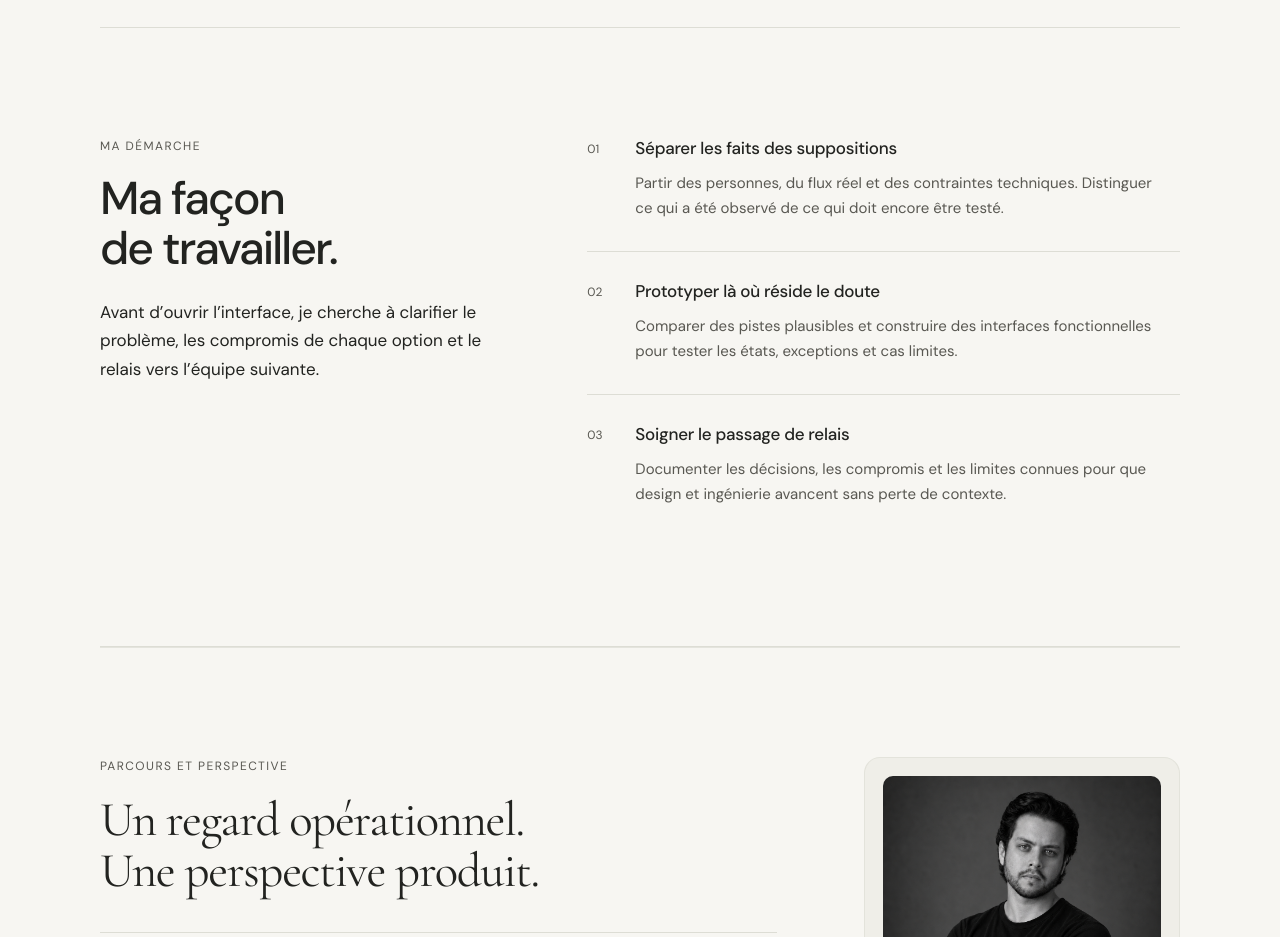
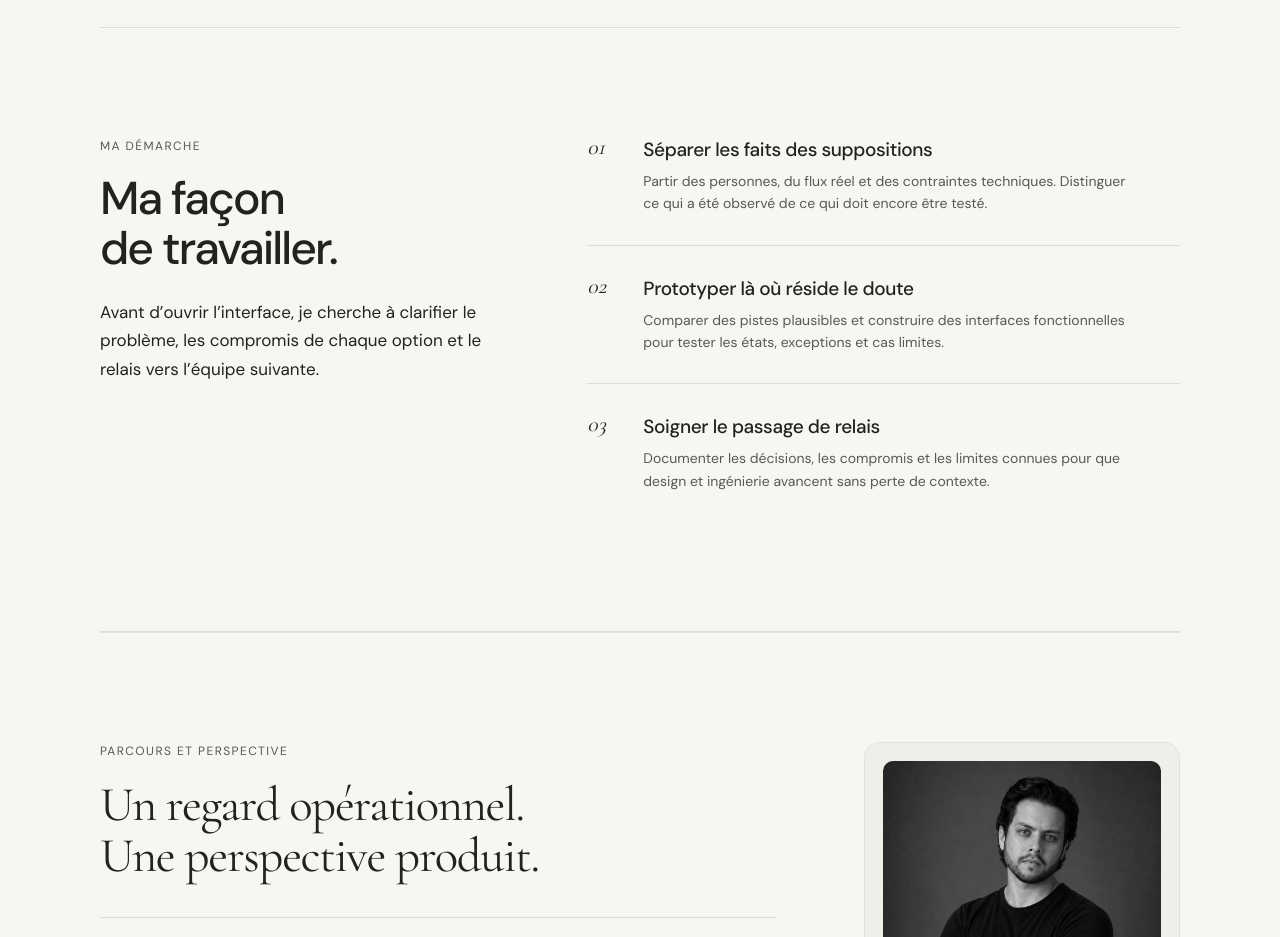
Before and after one commit to brenosampaio-dev/portfolio, a Next.js app in the folder portfolio/: page /fr in a window 1280 px wide. Shown: the part 2700-3637 px from the top of the page. Built offline with nearby package versions, Linux system fonts and the light colour scheme.

Commit message:
feat(editorial): elevate Section 04 Way of Working with pure Swiss typography, italic serif numerals, and refined optical rhythm

```diff
--- a/portfolio/src/components/site/EditorialShell.module.css
+++ b/portfolio/src/components/site/EditorialShell.module.css
@@ -1291,33 +1291,47 @@
   align-items: start;
 }
 .questions {
-  counter-reset: decision;
+  display: flex;
+  flex-direction: column;
 }
 .questions article {
   position: relative;
-  counter-increment: decision;
-  padding: 1.75rem 0 1.875rem 3rem;
+  padding: 1.875rem 0 1.875rem 3.5rem;
   border-top: 1px solid var(--rule);
+  transition: padding 0.24s cubic-bezier(0.16, 1, 0.3, 1);
 }
 .questions article:first-child {
   border-top: 0;
   padding-top: 0;
 }
-.questions article:first-child::before {
-  top: 0.1875rem;
-}
-.questions article::before {
-  content: "0" counter(decision);
+.questions article:hover {
+  padding-left: 3.75rem;
+}
+.approachNum {
   position: absolute;
   left: 0;
-  top: 1.9375rem;
-  font-size: 0.75rem;
-  line-height: 1.5;
-  font-variant-numeric: tabular-nums;
-  color: var(--muted);
+  top: 1.875rem;
+  font-family: var(--font-serif), Georgia, serif;
+  font-style: italic;
+  font-size: 1.35rem;
+  color: var(--clay);
+  line-height: 1;
+}
+.questions article:first-child .approachNum {
+  top: 0;
+}
+.questions article h3 {
+  font-size: 1.1875rem;
+  font-weight: 500;
+  letter-spacing: -0.02em;
+  color: var(--ink);
+  margin-bottom: 0.4rem;
 }
 .questions p {
-  margin-top: 0.625rem;
+  margin-top: 0.25rem;
+  font-size: 0.875rem;
+  color: var(--muted);
+  line-height: 1.6;
   max-width: 52ch;
 }
 
--- a/portfolio/src/components/site/HomeContent.jsx
+++ b/portfolio/src/components/site/HomeContent.jsx
@@ -208,6 +208,7 @@ export function HomeContent({ lang = "en" }) {
           <div className={styles.questions}>
             {c.approach.items.map((item, idx) => (
               <Reveal as="article" key={item.title} delay={idx * 90}>
+                <span className={styles.approachNum} aria-hidden="true">0{idx + 1}</span>
                 <h3>{item.title}</h3>
                 <p>{item.body}</p>
               </Reveal>
```
